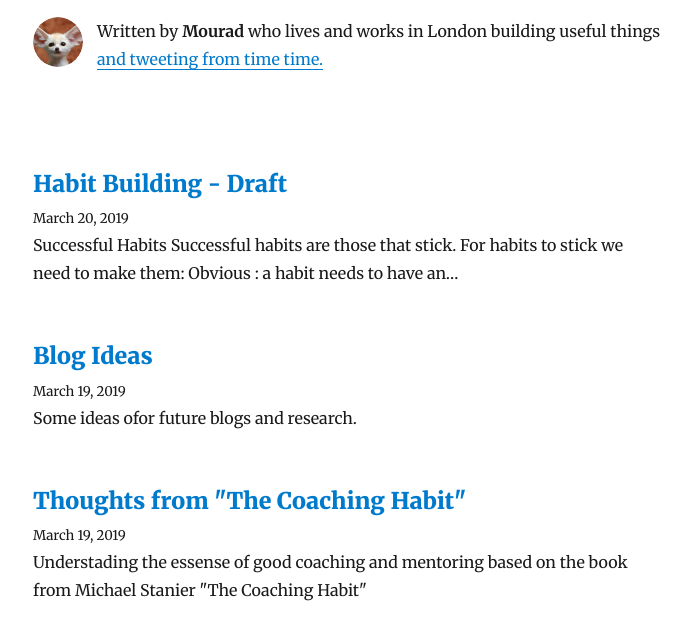
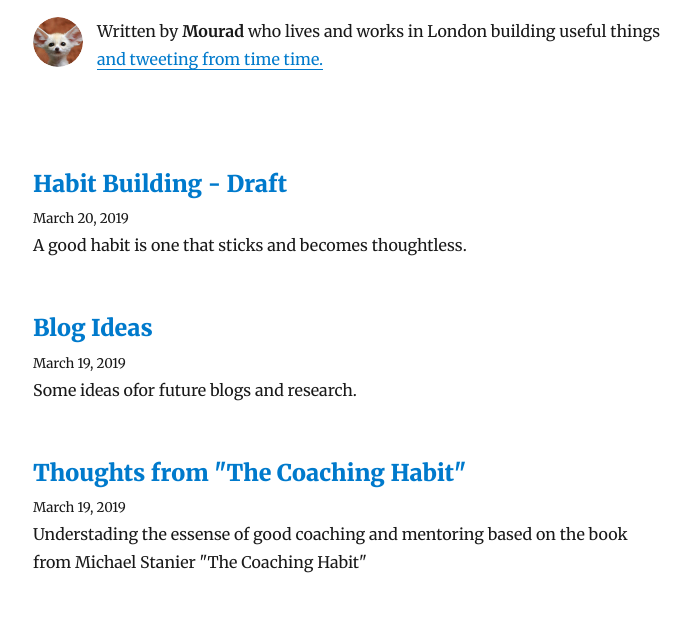
Before and after one commit to mouradk78/starter-blog, a Gatsby site: page / in a window 1280 px wide. Shown: the part 137-764 px from the top of the page, without its empty margins (292-983 px from the left). Built offline with nearby package versions, Linux system fonts and the light colour scheme; Gatsby itself is replaced by a stand-in of ours; some packages are replaced by stand-ins of ours.

Commit message:
added description

```diff
--- a/content/blog/habit-building/index.md
+++ b/content/blog/habit-building/index.md
@@ -1,7 +1,7 @@
 ---
 title: Habit Building - Draft
 date: "2019-03-20T23:46:37.121Z"
-description:
+description: A good habit is one that sticks and becomes thoughtless.
 ---
 
 ## Successful Habits
```
